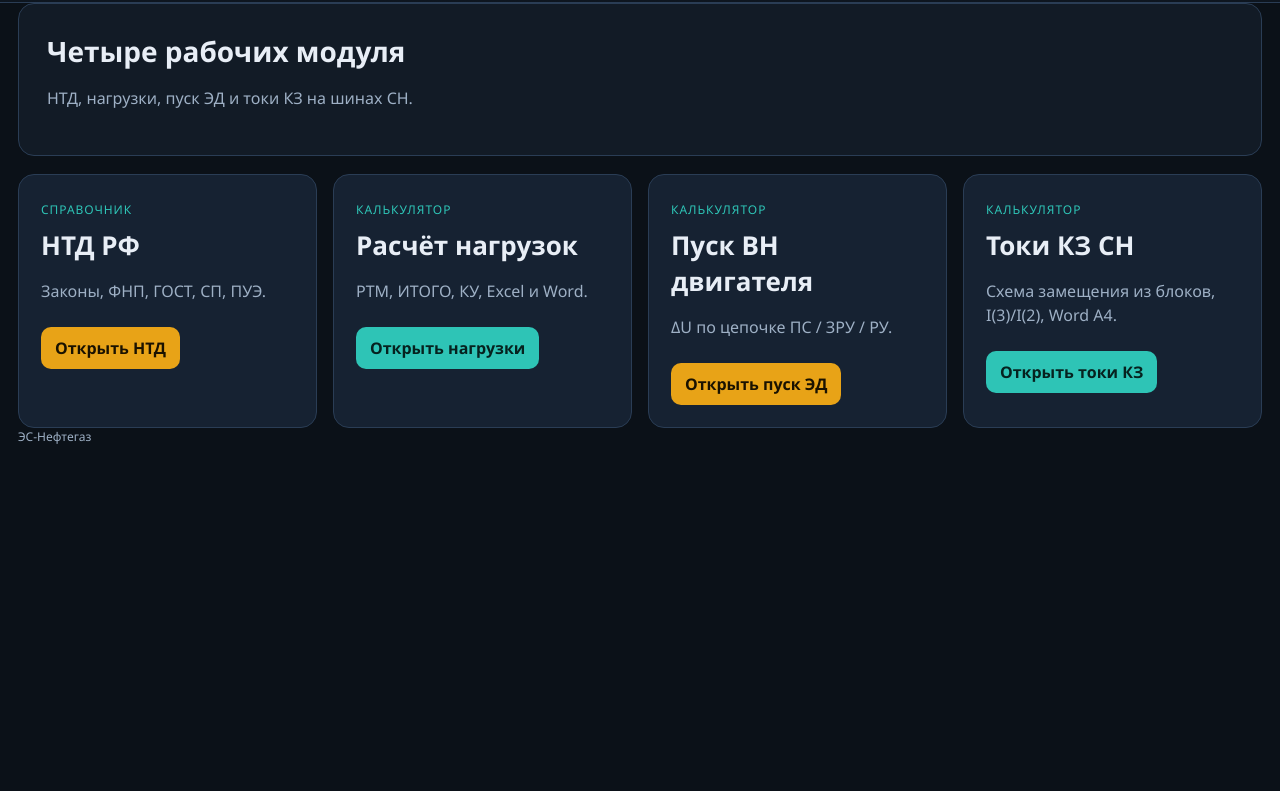
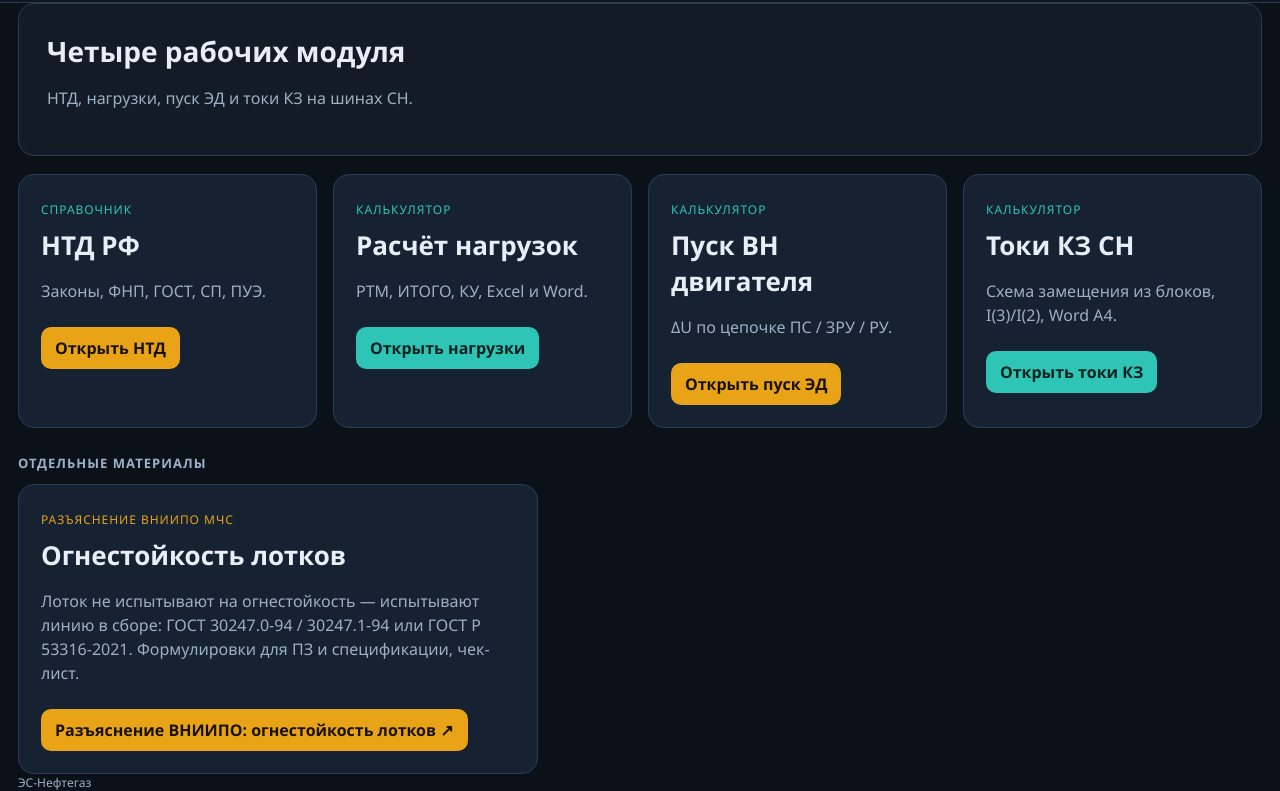
Before and after one commit to Pafnusha/ntd-neftegaz-electro, a plain HTML site: page index.html in a window 1280 px wide. Shown: the part 69-860 px from the top of the page. Before the commit the page ends 800 px from the top, so only its background shows below. Drawn offline with Linux system fonts and the light colour scheme.

Commit message:
feat: кнопка на раздел «Огнестойкость лотков» (сайт ВНИИПО)

```diff
--- a/index.html
+++ b/index.html
@@ -36,6 +36,10 @@
       <a class="choice" href="start.html"><span class="choice-kicker">Калькулятор</span><h3>Пуск ВН двигателя</h3><p>ΔU по цепочке ПС / ЗРУ / РУ.</p><span class="choice-btn">Открыть пуск ЭД</span></a>
       <a class="choice choice-alt" href="sc.html"><span class="choice-kicker">Калькулятор</span><h3>Токи КЗ СН</h3><p>Схема замещения из блоков, I(3)/I(2), Word A4.</p><span class="choice-btn">Открыть токи КЗ</span></a>
     </div>
+    <p class="choice-sep">Отдельные материалы</p>
+    <div class="choice-grid single">
+      <a class="choice choice-ext" href="https://pafnusha.github.io/vniipo-cable-trays-fire-rating/" target="_blank" rel="noopener"><span class="choice-kicker">Разъяснение ВНИИПО МЧС</span><h3>Огнестойкость лотков</h3><p>Лоток не испытывают на огнестойкость — испытывают линию в сборе: ГОСТ 30247.0-94 / 30247.1-94 или ГОСТ Р 53316-2021. Формулировки для ПЗ и спецификации, чек-лист.</p><span class="choice-btn">Разъяснение ВНИИПО: огнестойкость лотков</span></a>
+    </div>
   </main>
   <footer class="wrap">ЭС-Нефтегаз</footer>
 </body>
--- a/styles.css
+++ b/styles.css
@@ -73,4 +73,9 @@ footer { color: var(--muted); font-size: 12px; padding: 24px 0 40px; }
   font-weight: 700; padding: 10px 14px; border-radius: 10px;
 }
 .choice-alt .choice-btn { background: var(--accent2); color: #06221f; }
+/* отдельная карточка на главной странице: внешний разбор, ширину ограничиваем */
+.choice-sep { margin: 26px 0 0; color: var(--muted); font-size: 13px; font-weight: 700; letter-spacing: .08em; text-transform: uppercase; }
+.choice-grid.single { grid-template-columns: repeat(auto-fill, minmax(280px, 520px)); margin-top: 12px; }
+.choice-ext .choice-kicker { color: var(--accent); }
+.choice-ext .choice-btn::after { content: " \2197"; }
 @media (max-width: 700px) { .hero h2 { font-size: 22px; } th { position: static; } }
```
